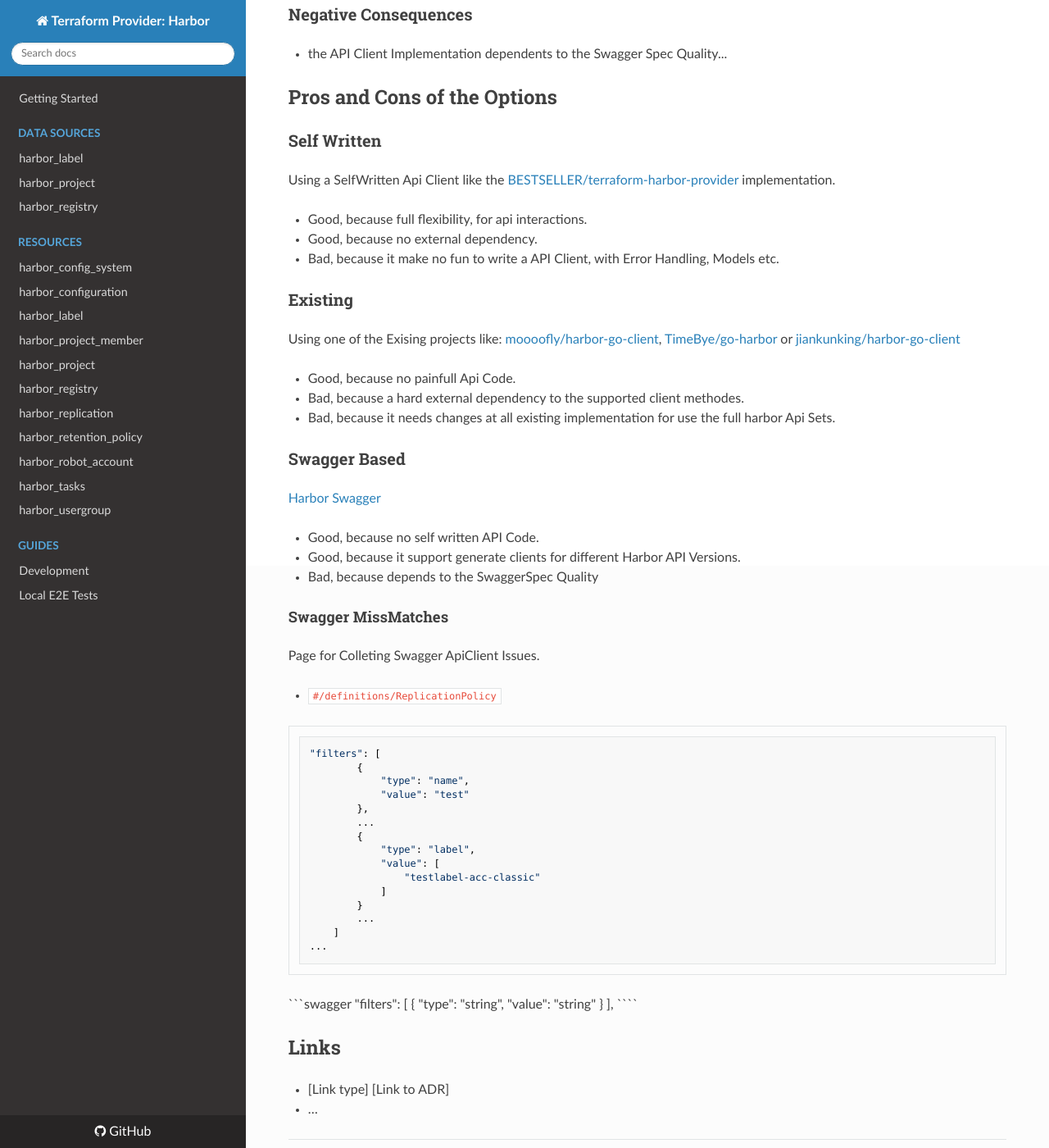
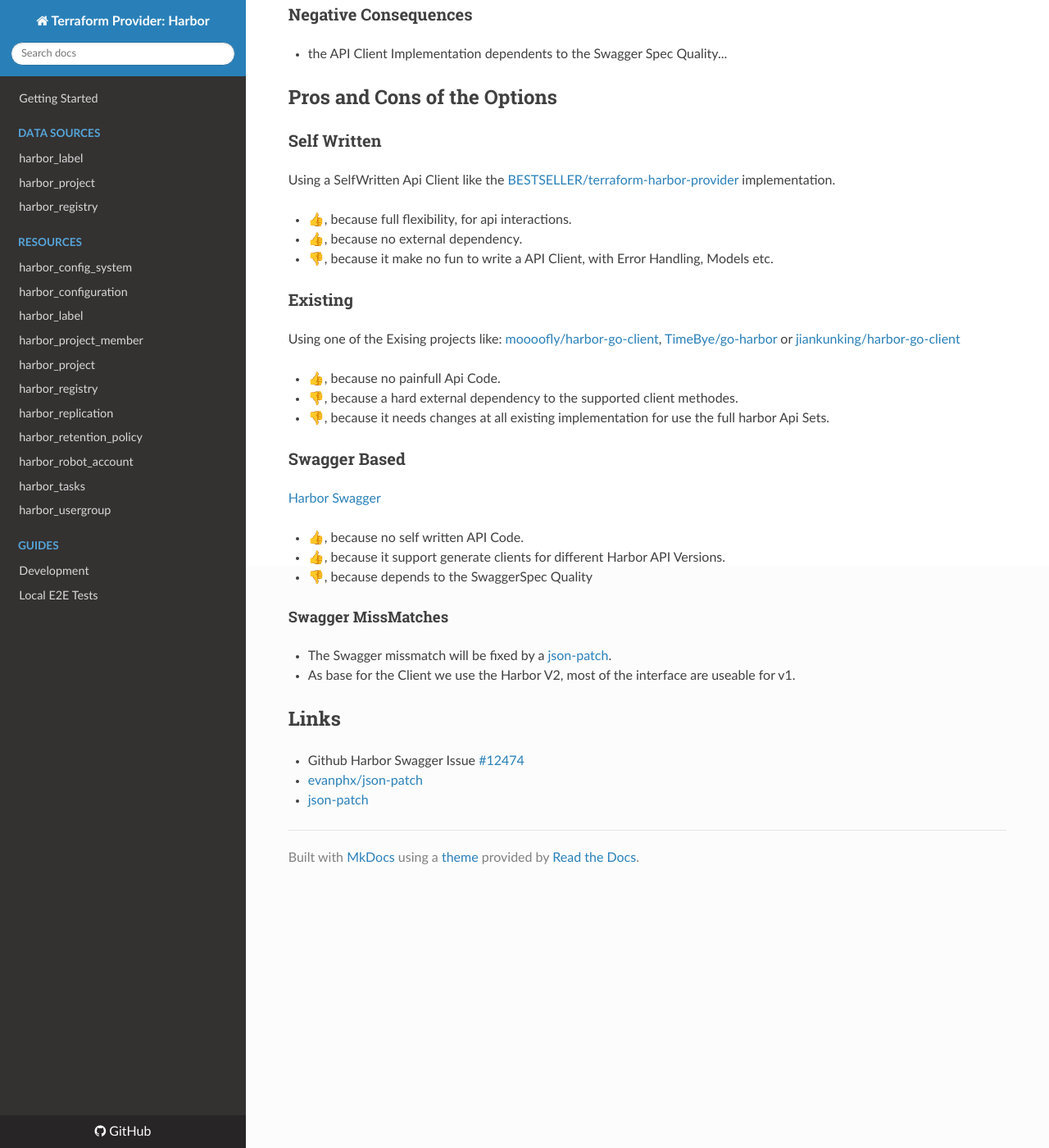
Before and after one commit to nolte/terraform-provider-harbor, an MkDocs documentation site: the page built from docs/adr/0001-use-swagger-for-generate-http-client.md, in a window 1280 px wide and 1400 px high, scrolled down 710 px. Shown: the whole window at 82% size. Built offline with MkDocs 1.6.1, drawn with Linux system fonts in a browser that asks for light colours; nearby versions of some CDN libraries.

Commit message:
using json patch for fix the invalid swagger config

`````diff
--- a/docs/adr/0001-use-swagger-for-generate-http-client.md
+++ b/docs/adr/0001-use-swagger-for-generate-http-client.md
@@ -10,9 +10,9 @@ For a quick development from the Terraform Provider Functions, it makes sense to
 
 ## Considered Options
 
-* Self Written
-* Existing
-* Swagger Based
+* [Self Written](#self-written)
+* [Existing](#existing)
+* [Swagger Based](#swagger-based)
 
 ## Decision Outcome
 
@@ -32,62 +32,35 @@ Chosen option: "Swagger Based", because this solution supports the fastes develo
 
 Using a SelfWritten Api Client like the [BESTSELLER/terraform-harbor-provider](https://github.com/BESTSELLER/terraform-harbor-provider) implementation.
 
-* Good, because full flexibility, for api interactions.
-* Good, because no external dependency.
-* Bad, because it make no fun to write a API Client, with Error Handling, Models etc.
+* 👍, because full flexibility, for api interactions.
+* 👍, because no external dependency.
+* 👎, because it make no fun to write a API Client, with Error Handling, Models etc.
 
 ### Existing
 
 Using one of the Exising projects like: [moooofly/harbor-go-client](https://github.com/moooofly/harbor-go-client), [TimeBye/go-harbor](https://github.com/TimeBye/go-harbor) or [jiankunking/harbor-go-client](https://github.com/jiankunking/harbor-go-client)
 
-* Good, because no painfull Api Code.
-* Bad, because a hard external dependency to the supported client methodes.
-* Bad, because it needs changes at all existing implementation for use the full harbor Api Sets.
+* 👍, because no painfull Api Code.
+* 👎, because a hard external dependency to the supported client methodes.
+* 👎, because it needs changes at all existing implementation for use the full harbor Api Sets.
 
 ### Swagger Based
 
 [Harbor Swagger](https://goharbor.io/docs/1.10/build-customize-contribute/configure-swagger/)
 
-* Good, because no self written API Code.
-* Good, because it support generate clients for different Harbor API Versions.
-* Bad, because depends to the SwaggerSpec Quality
+* 👍, because no self written API Code.
+* 👍, because it support generate clients for different Harbor API Versions.
+* 👎, because depends to the SwaggerSpec Quality
 
 #### Swagger MissMatches
 
-Page for Colleting Swagger ApiClient Issues.
-
-* `#/definitions/ReplicationPolicy`
-
-```json
-"filters": [
-        {
-            "type": "name",
-            "value": "test"
-        },
-        ...
-        {
-            "type": "label",
-            "value": [
-                "testlabel-acc-classic"
-            ]
-        }
-        ...
-    ]
-...
-```
-
-```swagger
-"filters": [
-      {
-        "type": "string",
-        "value": "string"
-      }
-    ],
-````
+* The Swagger missmatch will be fixed by a [json-patch](https://sookocheff.com/post/api/understanding-json-patch/).
+* As base for the Client we use the Harbor V2, most of the interface are useable for v1.
 
 
 
 ## Links <!-- optional -->
 
-* [Link type] [Link to ADR] <!-- example: Refined by [ADR-0005](0005-example.md) -->
-* … <!-- numbers of links can vary -->
+* Github Harbor Swagger Issue [#12474](https://github.com/goharbor/harbor/issues/12474)
+* [evanphx/json-patch](https://github.com/evanphx/json-patch)
+* [json-patch](https://sookocheff.com/post/api/understanding-json-patch/)
`````
Also changed, not shown: 8 other files.
